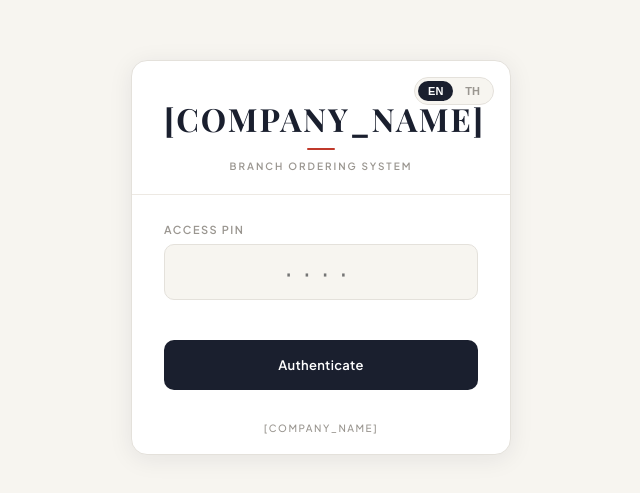
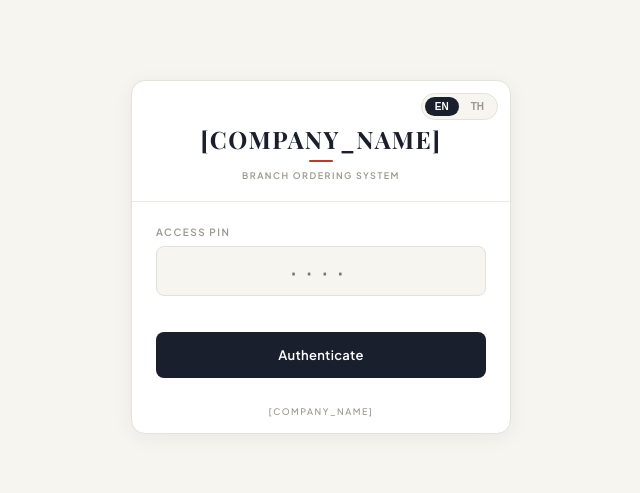
Before and after one commit to Internalsystemth/IBOSDesign, a plain HTML site: page index.html in a window 1280 px wide. Shown: the part 143-636 px from the top of the page, without its empty margins (319-959 px from the left). Drawn offline with nearby package versions, Linux system fonts and the light colour scheme.

Commit message:
Update index.html

```diff
--- a/index.html
+++ b/index.html
@@ -14,44 +14,44 @@
       --text: #1a1f2e; --text-2: #5a5750; --text-3: #9a9690;
     }
     * { box-sizing: border-box; margin: 0; padding: 0; -webkit-tap-highlight-color: transparent; }
-    body { font-family: 'Plus Jakarta Sans', 'Sarabun', sans-serif; background: var(--canvas); min-height: 100vh; display: flex; align-items: center; justify-content: center; padding: 20px; }
-    .card { background: var(--surface); border: 1px solid var(--border); border-radius: 16px; width: 100%; max-width: 380px; overflow: hidden; box-shadow: 0 4px 24px rgba(26,31,46,0.08); }
-    .card-top { padding: 28px 32px 22px; text-align: center; border-bottom: 1px solid var(--border-soft); position: relative; }
-    .lang-toggle { position: absolute; top: 16px; right: 16px; display: flex; background: var(--canvas); border: 1px solid var(--border); border-radius: 20px; padding: 3px; gap: 2px; }
-    .lang-btn { padding: 4px 10px; border-radius: 16px; font-size: 11px; font-weight: 600; cursor: pointer; border: none; background: transparent; color: var(--text-3); transition: all 0.15s; }
+    body { font-family: 'Plus Jakarta Sans', 'Sarabun', sans-serif; background: var(--canvas); min-height: 100vh; display: flex; align-items: center; justify-content: center; padding: 16px; }
+    .card { background: var(--surface); border: 1px solid var(--border); border-radius: 14px; width: 100%; max-width: 380px; overflow: hidden; box-shadow: 0 4px 20px rgba(26,31,46,0.06); }
+    .card-top { padding: 36px 24px 20px; text-align: center; border-bottom: 1px solid var(--border-soft); position: relative; }
+    .lang-toggle { position: absolute; top: 12px; right: 12px; display: flex; background: var(--canvas); border: 1px solid var(--border); border-radius: 20px; padding: 3px; gap: 2px; }
+    .lang-btn { padding: 4px 10px; border-radius: 16px; font-size: 10px; font-weight: 600; cursor: pointer; border: none; background: transparent; color: var(--text-3); transition: all 0.15s; }
     .lang-btn.active { background: var(--navy); color: #fff; }
-    .wordmark { font-family: 'Playfair Display', serif; font-size: 32px; font-weight: 700; color: var(--text); letter-spacing: 2px; margin-top: 8px; }
-    .wordmark-accent { display: block; width: 28px; height: 2px; background: var(--red); border-radius: 1px; margin: 8px auto 10px; }
-    .wordmark-sub { font-size: 10px; font-weight: 600; color: var(--text-3); letter-spacing: 2px; text-transform: uppercase; }
-    .card-body { padding: 28px 32px 32px; }
-    .field-label { font-size: 11px; font-weight: 600; color: var(--text-3); letter-spacing: 1.5px; text-transform: uppercase; display: block; margin-bottom: 8px; }
-    .pin-input { width: 100%; height: 56px; background: var(--canvas); border: 1.5px solid var(--border); border-radius: 10px; text-align: center; font-family: 'Plus Jakarta Sans', monospace; font-size: 26px; font-weight: 500; letter-spacing: 10px; color: var(--text); outline: none; -webkit-appearance: none; transition: border-color 0.2s, background 0.2s; margin-bottom: 6px; }
+    .wordmark { font-family: 'Playfair Display', serif; font-size: 24px; font-weight: 700; color: var(--text); letter-spacing: 1.5px; margin-top: 8px; line-height: 1.2; }
+    .wordmark-accent { display: block; width: 24px; height: 2px; background: var(--red); border-radius: 1px; margin: 6px auto 8px; }
+    .wordmark-sub { font-size: 9px; font-weight: 600; color: var(--text-3); letter-spacing: 1.5px; text-transform: uppercase; }
+    .card-body { padding: 24px 24px 28px; }
+    .field-label { font-size: 10px; font-weight: 600; color: var(--text-3); letter-spacing: 1.5px; text-transform: uppercase; display: block; margin-bottom: 8px; }
+    .pin-input { width: 100%; height: 50px; background: var(--canvas); border: 1.5px solid var(--border); border-radius: 8px; text-align: center; font-family: 'Plus Jakarta Sans', monospace; font-size: 22px; font-weight: 600; letter-spacing: 8px; color: var(--text); outline: none; -webkit-appearance: none; transition: border-color 0.2s, background 0.2s; margin-bottom: 6px; }
     .pin-input:focus { border-color: var(--navy); background: #fff; }
     .pin-input.shake { border-color: var(--red); animation: shake 0.35s ease; }
     @keyframes shake { 0%,100%{transform:translateX(0)} 20%{transform:translateX(-5px)} 60%{transform:translateX(5px)} }
-    .error-msg { font-size: 12px; font-weight: 500; color: var(--red); min-height: 20px; margin-bottom: 14px; text-align: center; }
-    .btn { width: 100%; height: 50px; border: none; border-radius: 10px; font-family: 'Plus Jakarta Sans', 'Sarabun', sans-serif; font-size: 13px; font-weight: 600; letter-spacing: 0.3px; cursor: pointer; transition: opacity 0.15s, transform 0.15s; }
+    .error-msg { font-size: 11px; font-weight: 500; color: var(--red); min-height: 18px; margin-bottom: 12px; text-align: center; }
+    .btn { width: 100%; height: 46px; border: none; border-radius: 8px; font-family: 'Plus Jakarta Sans', 'Sarabun', sans-serif; font-size: 13px; font-weight: 600; letter-spacing: 0.3px; cursor: pointer; transition: opacity 0.15s, transform 0.15s; }
     .btn:active { transform: scale(0.98); }
     .btn:disabled { opacity: 0.45; cursor: not-allowed; transform: none; }
     .btn-primary { background: var(--navy); color: #fff; }
     .btn-primary:hover:not(:disabled) { background: var(--navy2); }
     #adminHub { display: none; }
-    .welcome-name { font-family: 'Playfair Display', serif; font-size: 22px; font-weight: 700; color: var(--text); margin-bottom: 4px; }
-    .welcome-hint { font-size: 12px; color: var(--text-3); margin-bottom: 24px; }
-    .hub-btn { width: 100%; background: var(--surface); border: 1px solid var(--border); border-radius: 10px; padding: 14px 16px; margin-bottom: 10px; cursor: pointer; display: flex; align-items: center; gap: 14px; text-align: left; transition: border-color 0.15s, background 0.15s, transform 0.1s; }
+    .welcome-name { font-family: 'Playfair Display', serif; font-size: 20px; font-weight: 700; color: var(--text); margin-bottom: 4px; }
+    .welcome-hint { font-size: 11px; color: var(--text-3); margin-bottom: 20px; }
+    .hub-btn { width: 100%; background: var(--surface); border: 1px solid var(--border); border-radius: 8px; padding: 12px 14px; margin-bottom: 8px; cursor: pointer; display: flex; align-items: center; gap: 12px; text-align: left; transition: border-color 0.15s, background 0.15s, transform 0.1s; }
     .hub-btn:hover { background: var(--canvas); border-color: var(--navy2); }
     .hub-btn:active { transform: scale(0.99); }
     .hub-btn.is-admin { border-color: var(--red-border); background: var(--red-soft); }
     .hub-btn.is-admin:hover { background: #fae6e4; }
-    .hub-icon { width: 40px; height: 40px; border-radius: 8px; background: var(--canvas); display: flex; align-items: center; justify-content: center; font-size: 18px; flex-shrink: 0; }
+    .hub-icon { width: 34px; height: 34px; border-radius: 8px; background: var(--canvas); display: flex; align-items: center; justify-content: center; font-size: 16px; flex-shrink: 0; }
     .hub-icon.staff { background: #eaf4f0; }
     .hub-icon.driver { background: #eef3fb; }
     .hub-icon.admin { background: var(--red-soft); }
     .hub-info { flex: 1; }
-    .hub-title { font-size: 13px; font-weight: 600; color: var(--text); }
-    .hub-desc { font-size: 11px; color: var(--text-3); margin-top: 2px; }
-    .hub-arrow { font-size: 14px; color: var(--text-3); }
-    .card-footer { text-align: center; padding: 0 32px 20px; font-size: 10px; font-weight: 500; color: var(--text-3); letter-spacing: 1.5px; text-transform: uppercase; }
+    .hub-title { font-size: 12px; font-weight: 600; color: var(--text); }
+    .hub-desc { font-size: 10px; color: var(--text-3); margin-top: 2px; }
+    .hub-arrow { font-size: 12px; color: var(--text-3); }
+    .card-footer { text-align: center; padding: 0 24px 16px; font-size: 9px; font-weight: 500; color: var(--text-3); letter-spacing: 1.5px; text-transform: uppercase; }
   </style>
 </head>
 <body>
```
